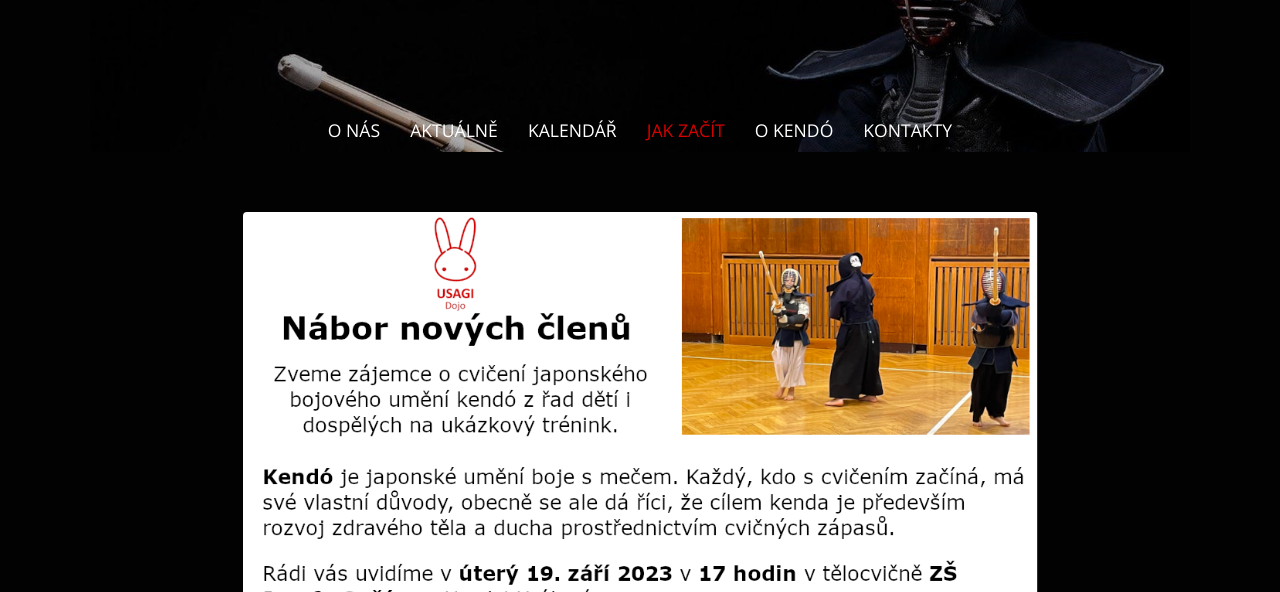
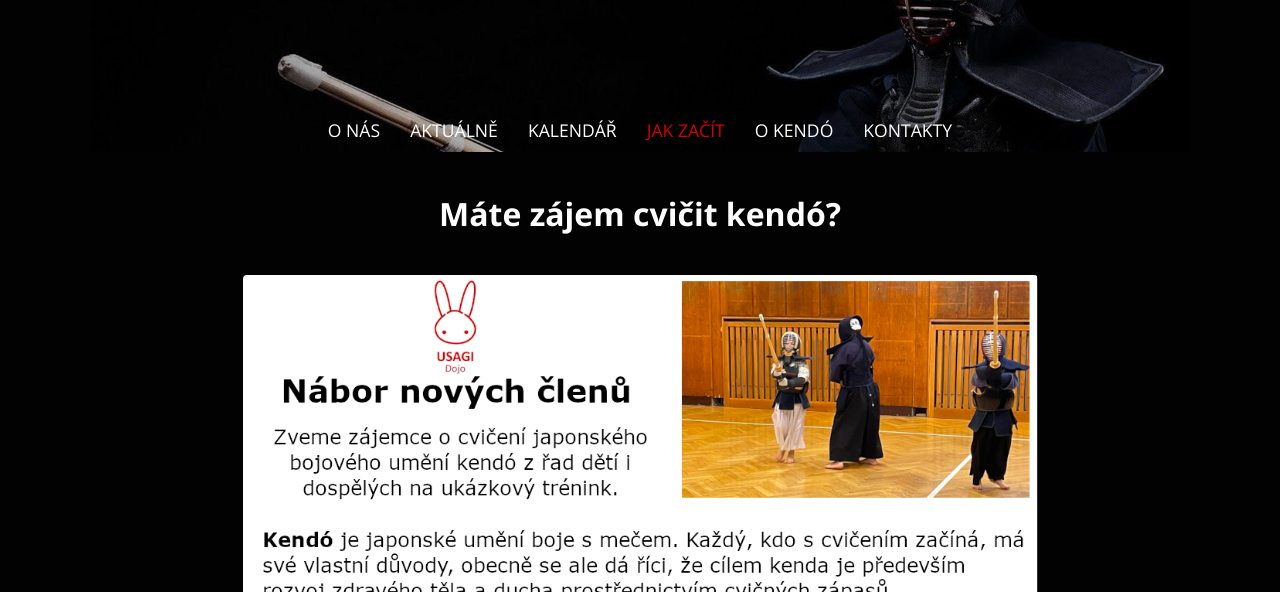
Before and after one commit to icirova/USAGI-Dojo, an Eleventy site: page jak-zacit.html in a window 1280 px wide. Shown: the part 208-800 px from the top of the page. Built offline with nearby package versions, Linux system fonts and the light colour scheme; Eleventy itself is replaced by a stand-in of ours; files that its build step writes are made by us from their sources.

Commit message:
zkouška propojení s netlify

```diff
--- a/jak-zacit.html
+++ b/jak-zacit.html
@@ -5,7 +5,7 @@ title: Jak začít
 
 <section class="training">
 
-   <!-- <h1 class="title">Máte zájem cvičit kendó?</h1> -->
+   <h1 class="title">Máte zájem cvičit kendó?</h1>
 
    <img class="training__image" src="/images/USAGI-nabor.png" alt="naborový leták">
    <h2 class="training__subtitle">Pro koho je kendó vhodné</h2>
```
